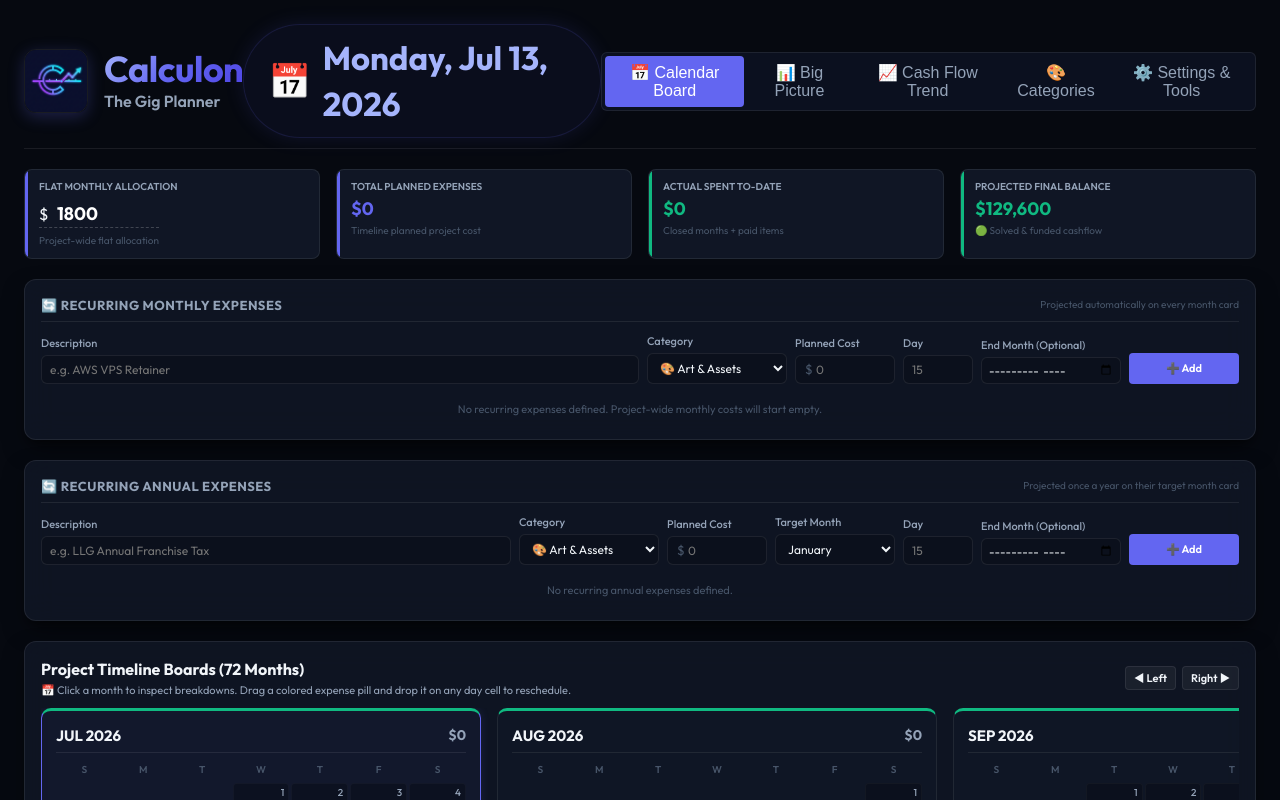
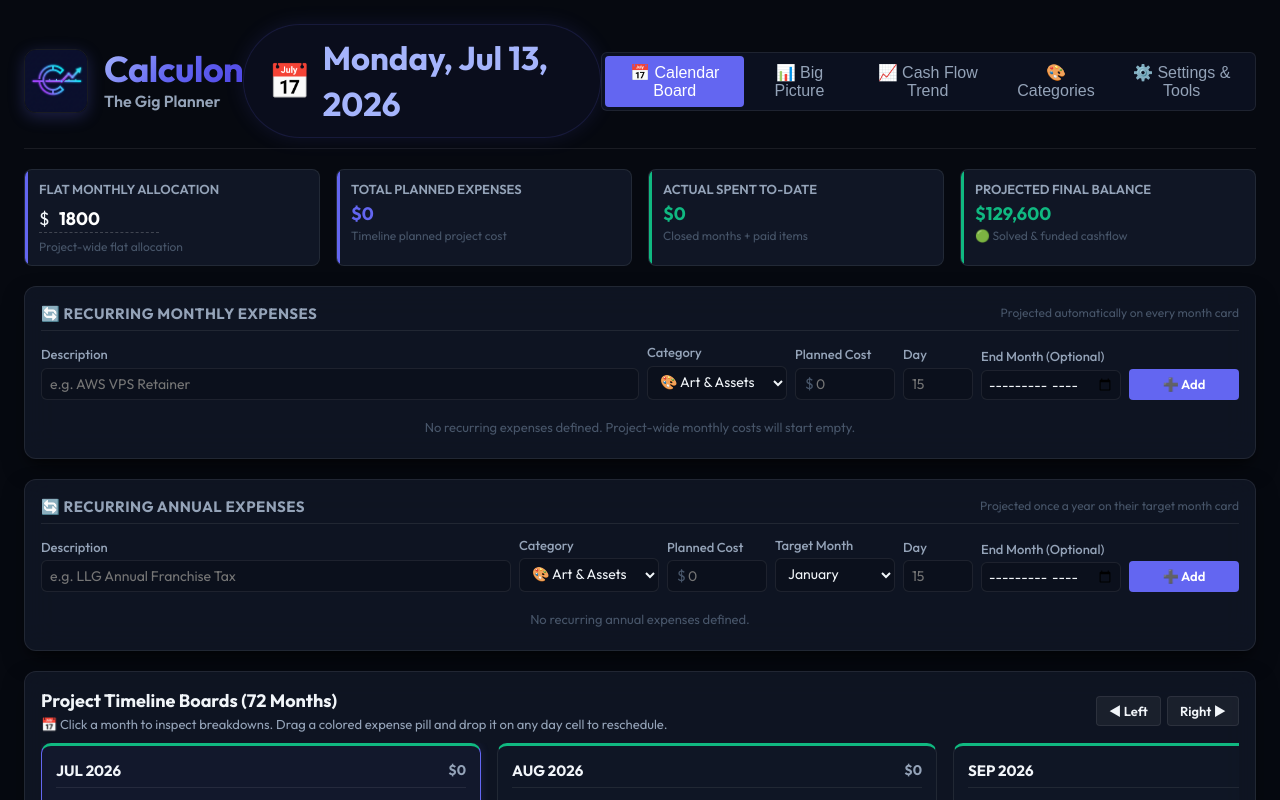
Before and after one commit to Soliloquis/Calculon-Gig-Planner, a React (Vite) app: page / in a window 1280 px wide. Shown: the top 800 px of the page. Built offline with nearby package versions, Linux system fonts and the light colour scheme.

Commit message:
Scale up global minimum font sizes to 12px/13px for improved legibility

```diff
--- a/src/components/CashFlowChart.jsx
+++ b/src/components/CashFlowChart.jsx
@@ -194,7 +194,7 @@
       <div style={{ display: 'flex', justifyContent: 'space-between', alignItems: 'center', flexWrap: 'wrap', gap: '12px', borderBottom: '1px solid var(--border-subtle)', paddingBottom: '8px' }}>
         <div style={{ display: 'flex', flexDirection: 'column', gap: '2px' }}>
           <h2 style={{ fontSize: '18px', fontWeight: '600', color: '#fff' }}>Cumulative Balance Forecast Trend</h2>
-          <p style={{ fontSize: '11px', color: 'var(--text-muted)' }}>
+          <p style={{ fontSize: '13px', color: 'var(--text-muted)' }}>
             Shows planned project cash balance vs actual forecasted balance over time.
           </p>
         </div>
@@ -205,7 +205,7 @@
             type="button"
             className={`tab-btn ${range === '12' ? 'active' : ''}`}
             onClick={() => setRange('12')}
-            style={{ fontSize: '11px', padding: '4px 10px' }}
+            style={{ fontSize: '13px', padding: '6px 12px' }}
           >
             1 Year
           </button>
@@ -213,7 +213,7 @@
             type="button"
             className={`tab-btn ${range === '24' ? 'active' : ''}`}
             onClick={() => setRange('24')}
-            style={{ fontSize: '11px', padding: '4px 10px' }}
+            style={{ fontSize: '13px', padding: '6px 12px' }}
           >
             2 Years
           </button>
@@ -221,7 +221,7 @@
             type="button"
             className={`tab-btn ${range === '36' ? 'active' : ''}`}
             onClick={() => setRange('36')}
-            style={{ fontSize: '11px', padding: '4px 10px' }}
+            style={{ fontSize: '13px', padding: '6px 12px' }}
           >
             3 Years
           </button>
@@ -229,7 +229,7 @@
             type="button"
             className={`tab-btn ${range === 'all' ? 'active' : ''}`}
             onClick={() => setRange('all')}
-            style={{ fontSize: '11px', padding: '4px 10px' }}
+            style={{ fontSize: '13px', padding: '6px 12px' }}
           >
             All
           </button>
@@ -325,7 +325,7 @@
                     x={p.x + 6}
                     y={paddingY - 10}
                     fill="var(--text-muted)"
-                    fontSize="11px"
+                    fontSize="13px"
                     fontWeight="600"
                   >
                     {p.year}
@@ -428,7 +428,7 @@
               Forecast: {formatCurrency(hoveredPoint.rawForecast)}
             </div>
             {hoveredPoint.hasDeficit && (
-              <div style={{ color: 'var(--color-danger)', fontWeight: '700', fontSize: '11px', marginTop: '2px' }}>
+              <div style={{ color: 'var(--color-danger)', fontWeight: '700', fontSize: '13px', marginTop: '2px' }}>
                 ⚠️ CASH DEFICIT
               </div>
             )}
--- a/src/components/CategoriesEditor.jsx
+++ b/src/components/CategoriesEditor.jsx
@@ -24,7 +24,7 @@
     <div className="glass-panel" style={{ display: 'flex', flexDirection: 'column', gap: '20px', padding: '24px' }}>
       <div style={{ display: 'flex', flexDirection: 'column', gap: '4px', borderBottom: '1px solid var(--border-subtle)', paddingBottom: '12px' }}>
         <h3 style={{ fontSize: '18px', fontWeight: '700', color: '#fff' }}>🎨 Project Expense Categories</h3>
-        <p style={{ fontSize: '12px', color: 'var(--text-muted)' }}>
+        <p style={{ fontSize: '14px', color: 'var(--text-muted)' }}>
           Manage your budget categorization taxonomy. Custom categories will automatically become selectable when scheduling expenses.
         </p>
       </div>
@@ -33,13 +33,13 @@
 
         {/* CREATE CATEGORY PANEL */}
         <div className="glass-panel" style={{ background: 'rgba(15, 23, 42, 0.4)', padding: '16px', display: 'flex', flexDirection: 'column', gap: '12px' }}>
-          <h4 style={{ fontSize: '13px', fontWeight: '700', color: 'var(--text-muted)', textTransform: 'uppercase', letterSpacing: '0.5px' }}>
+          <h4 style={{ fontSize: '15px', fontWeight: '700', color: 'var(--text-muted)', textTransform: 'uppercase', letterSpacing: '0.5px' }}>
             ➕ Create Custom Category
           </h4>
 
           <form onSubmit={handleSubmit} style={{ display: 'flex', flexDirection: 'column', gap: '12px' }}>
             <div className="form-group">
-              <label style={{ fontSize: '11px', color: 'var(--text-muted)' }}>Category Name</label>
+              <label style={{ fontSize: '13px', color: 'var(--text-muted)' }}>Category Name</label>
               <input
                 type="text"
                 className="form-input"
@@ -52,7 +52,7 @@
 
             <div style={{ display: 'flex', gap: '12px' }}>
               <div className="form-group" style={{ flex: 1 }}>
-                <label style={{ fontSize: '11px', color: 'var(--text-muted)' }}>Icon Emoji</label>
+                <label style={{ fontSize: '13px', color: 'var(--text-muted)' }}>Icon Emoji</label>
                 <input
                   type="text"
                   className="form-input"
@@ -65,7 +65,7 @@
               </div>
 
               <div className="form-group" style={{ width: '80px' }}>
-                <label style={{ fontSize: '11px', color: 'var(--text-muted)' }}>Color</label>
+                <label style={{ fontSize: '13px', color: 'var(--text-muted)' }}>Color</label>
                 <div style={{ display: 'flex', alignItems: 'center', gap: '6px' }}>
                   <input
                     type="color"
@@ -85,7 +85,7 @@
               </div>
             </div>
 
-            <button type="submit" className="btn btn-primary" style={{ width: '100%', padding: '8px', fontSize: '12px', marginTop: '4px' }}>
+            <button type="submit" className="btn btn-primary" style={{ width: '100%', padding: '8px', fontSize: '14px', marginTop: '4px' }}>
               🎨 Create Category
             </button>
           </form>
--- a/src/components/Dashboard.jsx
+++ b/src/components/Dashboard.jsx
@@ -39,7 +39,7 @@
             <strong>⚠️ Cash Flow Deficits:</strong> There are <strong>{deficitsCount}</strong> months projected to hit a negative balance. Reschedule future expenses or increase base funding.
           </div>
           <div style={{ display: 'flex', gap: '8px', flexWrap: 'wrap', alignItems: 'center' }}>
-            <span style={{ fontSize: '11px', color: 'var(--text-muted)' }}>Jump to:</span>
+            <span style={{ fontSize: '13px', color: 'var(--text-muted)' }}>Jump to:</span>
             {deficitMonths.slice(0, 6).map(m => (
               <button
                 key={m.month}
@@ -49,8 +49,8 @@
                   border: '1px solid rgba(244, 63, 94, 0.5)',
                   borderRadius: '4px',
                   color: '#fff',
-                  padding: '2px 6px',
-                  fontSize: '10px',
+                  padding: '3px 8px',
+                  fontSize: '12px',
                   cursor: 'pointer',
                   fontWeight: '600'
                 }}
@@ -59,7 +59,7 @@
               </button>
             ))}
             {deficitMonths.length > 6 && (
-              <span style={{ fontSize: '10px' }}>+{deficitMonths.length - 6} more</span>
+              <span style={{ fontSize: '12px' }}>+{deficitMonths.length - 6} more</span>
             )}
           </div>
         </div>
@@ -71,7 +71,7 @@
         <div className="metric-card">
           <div className="metric-label">Flat Monthly Allocation</div>
           <div className="input-wrapper" style={{ margin: '4px 0' }}>
-            <span className="input-prefix" style={{ color: 'var(--text-main)', fontSize: '16px', left: '0' }}>{currencySymbol}</span>
+            <span className="input-prefix" style={{ color: 'var(--text-main)', fontSize: '18px', left: '0' }}>{currencySymbol}</span>
             <input
               type="number"
               className="form-input"
@@ -80,7 +80,7 @@
               style={{
                 fontSize: '18px',
                 fontWeight: '700',
-                padding: '2px 2px 2px 18px',
+                padding: '2px 2px 2px 20px',
                 background: 'transparent',
                 border: 'none',
                 borderBottom: '1px dashed rgba(255, 255, 255, 0.2)',
--- a/src/components/RecurringAnnualExpenses.jsx
+++ b/src/components/RecurringAnnualExpenses.jsx
@@ -91,10 +91,10 @@
   return (
     <div className="glass-panel" style={{ padding: '16px', display: 'flex', flexDirection: 'column', gap: '12px' }}>
       <div style={{ display: 'flex', justifyContent: 'space-between', alignItems: 'center', borderBottom: '1px solid var(--border-subtle)', paddingBottom: '6px' }}>
-        <h3 style={{ fontSize: '13px', fontWeight: '700', color: 'var(--text-muted)', textTransform: 'uppercase', letterSpacing: '0.5px' }}>
+        <h3 style={{ fontSize: '15px', fontWeight: '700', color: 'var(--text-muted)', textTransform: 'uppercase', letterSpacing: '0.5px' }}>
           🔄 Recurring Annual Expenses
         </h3>
-        <span style={{ fontSize: '10px', color: 'var(--text-dim)' }}>
+        <span style={{ fontSize: '12px', color: 'var(--text-dim)' }}>
           {editingId ? '⚠️ Editing recurring annual item details' : 'Projected once a year on their target month card'}
         </span>
       </div>
@@ -131,7 +131,7 @@
         <div className="form-group">
           <label>Planned Cost</label>
           <div className="input-wrapper">
-            <span className="input-prefix" style={{ color: 'var(--text-dim)', fontSize: '13px', left: '10px' }}>{currencySymbol}</span>
+            <span className="input-prefix" style={{ color: 'var(--text-dim)', fontSize: '15px', left: '10px' }}>{currencySymbol}</span>
             <input
               type="number"
               className="form-input has-prefix"
@@ -184,7 +184,7 @@
         </div>
 
         <div style={{ display: 'flex', gap: '4px', width: '100%', alignItems: 'end' }}>
-          <button type="submit" className="btn btn-primary" style={{ height: '31px', flex: 1, padding: '0 4px', fontSize: '11px' }}>
+          <button type="submit" className="btn btn-primary" style={{ height: '31px', flex: 1, padding: '0 8px', fontSize: '13px' }}>
             {editingId ? '💾 Save' : '➕ Add'}
           </button>
           {editingId && (
@@ -192,7 +192,7 @@
               type="button"
               className="btn btn-secondary"
               onClick={handleCancelEdit}
-              style={{ height: '31px', padding: '0 8px', fontSize: '11px', border: '1px dashed var(--color-danger)' }}
+              style={{ height: '31px', padding: '0 10px', fontSize: '13px', border: '1px dashed var(--color-danger)' }}
               title="Cancel edits"
             >
               ✕
@@ -240,7 +240,7 @@
                     type="button"
                     className="btn-icon"
                     onClick={() => handleStartEdit(item)}
-                    style={{ width: '18px', height: '18px', fontSize: '11px', display: 'inline-flex', justifyContent: 'center', alignItems: 'center', color: 'var(--color-primary)' }}
+                    style={{ width: '22px', height: '22px', fontSize: '13px', display: 'inline-flex', justifyContent: 'center', alignItems: 'center', color: 'var(--color-primary)' }}
                     title="Edit recurring annual item"
                   >
                     ✏️
@@ -249,7 +249,7 @@
                     type="button"
                     className="btn-icon delete"
                     onClick={() => onRemove(item.id)}
-                    style={{ width: '18px', height: '18px', fontSize: '11px', display: 'inline-flex', justifyContent: 'center', alignItems: 'center' }}
+                    style={{ width: '22px', height: '22px', fontSize: '13px', display: 'inline-flex', justifyContent: 'center', alignItems: 'center' }}
                     title="Remove recurring annual item"
                   >
                     ✕
@@ -260,7 +260,7 @@
           })}
         </div>
       ) : (
-        <div style={{ fontSize: '11px', color: 'var(--text-dim)', textAlign: 'center', padding: '6px 0' }}>
+        <div style={{ fontSize: '13px', color: 'var(--text-dim)', textAlign: 'center', padding: '6px 0' }}>
           No recurring annual expenses defined.
         </div>
       )}
--- a/src/components/RecurringExpenses.jsx
+++ b/src/components/RecurringExpenses.jsx
@@ -68,10 +68,10 @@
   return (
     <div className="glass-panel" style={{ padding: '16px', display: 'flex', flexDirection: 'column', gap: '12px' }}>
       <div style={{ display: 'flex', justifyContent: 'space-between', alignItems: 'center', borderBottom: '1px solid var(--border-subtle)', paddingBottom: '6px' }}>
-        <h3 style={{ fontSize: '13px', fontWeight: '700', color: 'var(--text-muted)', textTransform: 'uppercase', letterSpacing: '0.5px' }}>
+        <h3 style={{ fontSize: '15px', fontWeight: '700', color: 'var(--text-muted)', textTransform: 'uppercase', letterSpacing: '0.5px' }}>
           🔄 Recurring Monthly Expenses
         </h3>
-        <span style={{ fontSize: '10px', color: 'var(--text-dim)' }}>
+        <span style={{ fontSize: '12px', color: 'var(--text-dim)' }}>
           {editingId ? '⚠️ Editing recurring item details' : 'Projected automatically on every month card'}
         </span>
       </div>
@@ -108,7 +108,7 @@
         <div className="form-group">
           <label>Planned Cost</label>
           <div className="input-wrapper">
-            <span className="input-prefix" style={{ color: 'var(--text-dim)', fontSize: '13px', left: '10px' }}>{currencySymbol}</span>
+            <span className="input-prefix" style={{ color: 'var(--text-dim)', fontSize: '15px', left: '10px' }}>{currencySymbol}</span>
             <input
               type="number"
               className="form-input has-prefix"
@@ -146,7 +146,7 @@
         </div>
 
         <div style={{ display: 'flex', gap: '4px', width: '100%', alignItems: 'end' }}>
-          <button type="submit" className="btn btn-primary" style={{ height: '31px', flex: 1, padding: '0 4px', fontSize: '11px' }}>
+          <button type="submit" className="btn btn-primary" style={{ height: '31px', flex: 1, padding: '0 8px', fontSize: '13px' }}>
             {editingId ? '💾 Save' : '➕ Add'}
           </button>
           {editingId && (
@@ -154,7 +154,7 @@
               type="button"
               className="btn btn-secondary"
               onClick={handleCancelEdit}
-              style={{ height: '31px', padding: '0 8px', fontSize: '11px', border: '1px dashed var(--color-danger)' }}
+              style={{ height: '31px', padding: '0 10px', fontSize: '13px', border: '1px dashed var(--color-danger)' }}
               title="Cancel edits"
             >
               ✕
@@ -202,7 +202,7 @@
                     type="button"
                     className="btn-icon"
                     onClick={() => handleStartEdit(item)}
-                    style={{ width: '18px', height: '18px', fontSize: '11px', display: 'inline-flex', justifyContent: 'center', alignItems: 'center', color: 'var(--color-primary)' }}
+                    style={{ width: '22px', height: '22px', fontSize: '13px', display: 'inline-flex', justifyContent: 'center', alignItems: 'center', color: 'var(--color-primary)' }}
                     title="Edit recurring item"
                   >
                     ✏️
@@ -211,7 +211,7 @@
                     type="button"
                     className="btn-icon delete"
                     onClick={() => onRemove(item.id)}
-                    style={{ width: '18px', height: '18px', fontSize: '11px', display: 'inline-flex', justifyContent: 'center', alignItems: 'center' }}
+                    style={{ width: '22px', height: '22px', fontSize: '13px', display: 'inline-flex', justifyContent: 'center', alignItems: 'center' }}
                     title="Remove recurring item"
                   >
                     ✕
@@ -222,7 +222,7 @@
           })}
         </div>
       ) : (
-        <div style={{ fontSize: '11px', color: 'var(--text-dim)', textAlign: 'center', padding: '6px 0' }}>
+        <div style={{ fontSize: '13px', color: 'var(--text-dim)', textAlign: 'center', padding: '6px 0' }}>
           No recurring expenses defined. Project-wide monthly costs will start empty.
         </div>
       )}
--- a/src/components/Timeline.jsx
+++ b/src/components/Timeline.jsx
@@ -57,8 +57,8 @@
     <div className="timeline-section glass-panel">
       <div style={{ display: 'flex', justifyContent: 'space-between', alignItems: 'center' }}>
         <div style={{ display: 'flex', flexDirection: 'column', gap: '2px' }}>
-          <h2 style={{ fontSize: '16px', fontWeight: '700' }}>Project Timeline Boards ({timeline.length} Months)</h2>
-          <p style={{ fontSize: '11px', color: 'var(--text-muted)' }}>
+          <h2 style={{ fontSize: '18px', fontWeight: '700' }}>Project Timeline Boards ({timeline.length} Months)</h2>
+          <p style={{ fontSize: '13px', color: 'var(--text-muted)' }}>
             📅 Click a month to inspect breakdowns. Drag a colored expense pill and drop it on any day cell to reschedule.
           </p>
         </div>
@@ -68,7 +68,7 @@
             onClick={() => {
               if (scrollContainerRef.current) scrollContainerRef.current.scrollLeft -= 320;
             }}
-            style={{ padding: '4px 8px', fontSize: '11px' }}
+            style={{ padding: '6px 12px', fontSize: '13px' }}
           >
             ◀ Left
           </button>
@@ -77,7 +77,7 @@
             onClick={() => {
               if (scrollContainerRef.current) scrollContainerRef.current.scrollLeft += 320;
             }}
-            style={{ padding: '4px 8px', fontSize: '11px' }}
+            style={{ padding: '6px 12px', fontSize: '13px' }}
           >
             Right ▶
           </button>
--- a/src/index.css
+++ b/src/index.css
@@ -120,7 +120,7 @@
   color: #a5b4fc;
   padding: 2px 6px;
   border-radius: 99px;
-  font-size: 10px;
+  font-size: 13px;
   font-weight: 600;
 }
 
@@ -187,7 +187,7 @@
 .metric-card.danger::before { background: var(--color-danger); }
 
 .metric-label {
-  font-size: 10px;
+  font-size: 13px;
   color: var(--text-muted);
   font-weight: 600;
   text-transform: uppercase;
@@ -200,7 +200,7 @@
 }
 
 .metric-sub {
-  font-size: 10px;
+  font-size: 12px;
   color: var(--text-dim);
 }
 
@@ -211,7 +211,7 @@
   color: #fca5a5;
   border-radius: 6px;
   padding: 8px 12px;
-  font-size: 11px;
+  font-size: 13px;
   display: flex;
   justify-content: space-between;
   align-items: center;
@@ -301,7 +301,7 @@
 }
 
 .weekday-header {
-  font-size: 10px;
+  font-size: 13px;
   font-weight: 600;
   color: var(--text-dim);
 }
@@ -334,7 +334,7 @@
 }
 
 .day-cell-number {
-  font-size: 10px;
+  font-size: 13px;
   color: var(--text-muted);
   font-weight: 500;
   text-align: right;
@@ -360,8 +360,8 @@
 
 /* Draggable Colored Expense Block */
 .expense-block-pill {
-  height: 14px;
-  font-size: 9px;
+  height: 18px;
+  font-size: 11px;
   font-weight: 700;
   color: #fff;
   padding: 0 4px;
@@ -372,7 +372,7 @@
   margin-top: 1.5px;
   cursor: grab;
   text-align: center;
-  line-height: 14px;
+  line-height: 18px;
   box-shadow: 0 1px 3px rgba(0,0,0,0.3);
 }
 
@@ -420,7 +420,7 @@
   background: rgba(30, 41, 67, 0.18);
   border: 1px solid var(--border-subtle);
   border-radius: 6px;
-  font-size: 12px;
+  font-size: 14px;
 }
 
 .category-total-val {
@@ -436,7 +436,7 @@
 }
 
 .form-group label {
-  font-size: 11px;
+  font-size: 13px;
   color: var(--text-muted);
   font-weight: 500;
 }
@@ -451,7 +451,7 @@
   position: absolute;
   left: 10px;
   color: var(--text-dim);
-  font-size: 13px;
+  font-size: 15px;
 }
 
 .form-input {
@@ -462,7 +462,7 @@
   padding: 6px 8px;
   color: var(--text-main);
   font-family: var(--font-sans);
-  font-size: 12px;
+  font-size: 14px;
   transition: var(--transition-fast);
 }
 
@@ -494,7 +494,7 @@
   padding: 4px 8px;
   border-bottom: 2px solid var(--border-subtle);
   color: var(--text-muted);
-  font-size: 10px;
+  font-size: 13px;
   font-weight: 600;
   text-transform: uppercase;
 }
@@ -529,7 +529,7 @@
   gap: 3px;
   padding: 1px 4px;
   border-radius: 4px;
-  font-size: 9px;
+  font-size: 12px;
   font-weight: 600;
 }
 
@@ -553,7 +553,7 @@
 .custom-checkbox.checked::after {
   content: '✓';
   color: #fff;
-  font-size: 8px;
+  font-size: 10px;
   font-weight: 700;
 }
 
@@ -582,7 +582,7 @@
   padding: 4px 8px;
   border-radius: 4px;
   border: 1px solid var(--border-subtle);
-  font-size: 11px;
+  font-size: 13px;
 }
 
 .injection-amount {
@@ -616,10 +616,10 @@
 .totals-stat-row {
   display: flex;
   justify-content: space-between;
-  font-size: 11px;
+  font-size: 13px;
 }
 .totals-stat-row.surplus {
-  font-size: 13px;
+  font-size: 15px;
   font-weight: 700;
   border-top: 1px solid var(--border-subtle);
   padding-top: 4px;
@@ -635,7 +635,7 @@
   justify-content: center;
   gap: 4px;
   padding: 6px 10px;
-  font-size: 12px;
+  font-size: 14px;
   font-weight: 600;
   border-radius: 4px;
   cursor: pointer;
@@ -770,7 +770,7 @@
   display: flex;
   justify-content: center;
   gap: 20px;
-  font-size: 11px;
+  font-size: 13px;
 }
 
 .legend-item {
@@ -804,7 +804,7 @@
 }
 
 .settings-card h3 {
-  font-size: 13px;
+  font-size: 15px;
   font-weight: 600;
   border-bottom: 1px solid var(--border-subtle);
   padding-bottom: 4px;
@@ -855,14 +855,14 @@
   width: 100%;
   border-collapse: collapse;
   margin: 16px 0;
-  font-size: 13px;
+  font-size: 15px;
 }
 
 .big-picture-table th {
   color: var(--text-muted);
   font-weight: 600;
   text-transform: uppercase;
-  font-size: 10px;
+  font-size: 13px;
   padding: 10px;
   border-bottom: 2px solid var(--border-subtle);
 }
```
Also changed, not shown: Calculon_Planner.html (+2 -2 lines), src/components/BigPictureView.jsx (+18 -18 lines), src/components/MonthDetail.jsx (+11 -11 lines).
